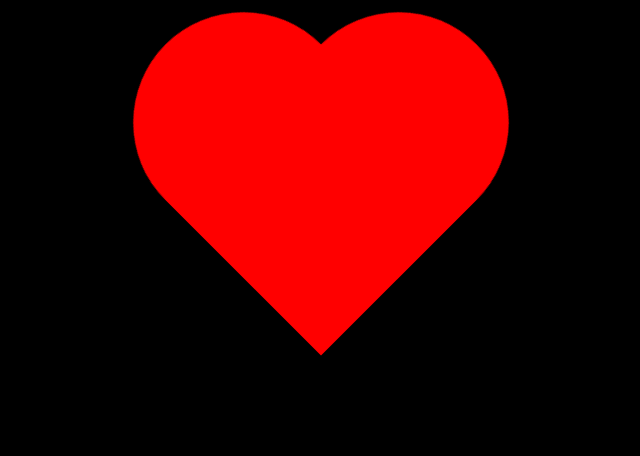
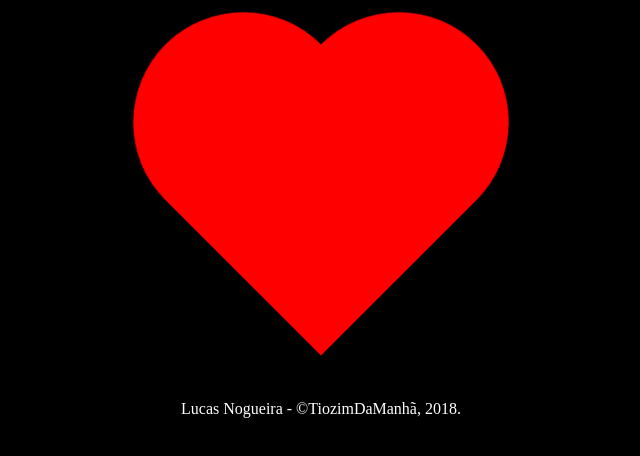
Before and after one commit to Nogueira-lucas/Cora-o, a plain HTML site: page index.html in a window 1280 px wide. Shown: the whole page, without its empty margins (319-959 px from the left). Drawn offline with Linux system fonts and the light colour scheme.

Commit message:
coracao v1

```diff
--- a/index.html
+++ b/index.html
@@ -13,5 +13,6 @@
         <div class="circulo top"></div>
         <div class="circulo left"></div>
     </div>
+    <footer style="color:#fff; text-align: center;">Lucas Nogueira - &copy;TiozimDaManhã, 2018.</footer>
 </body>
 </html>
```
